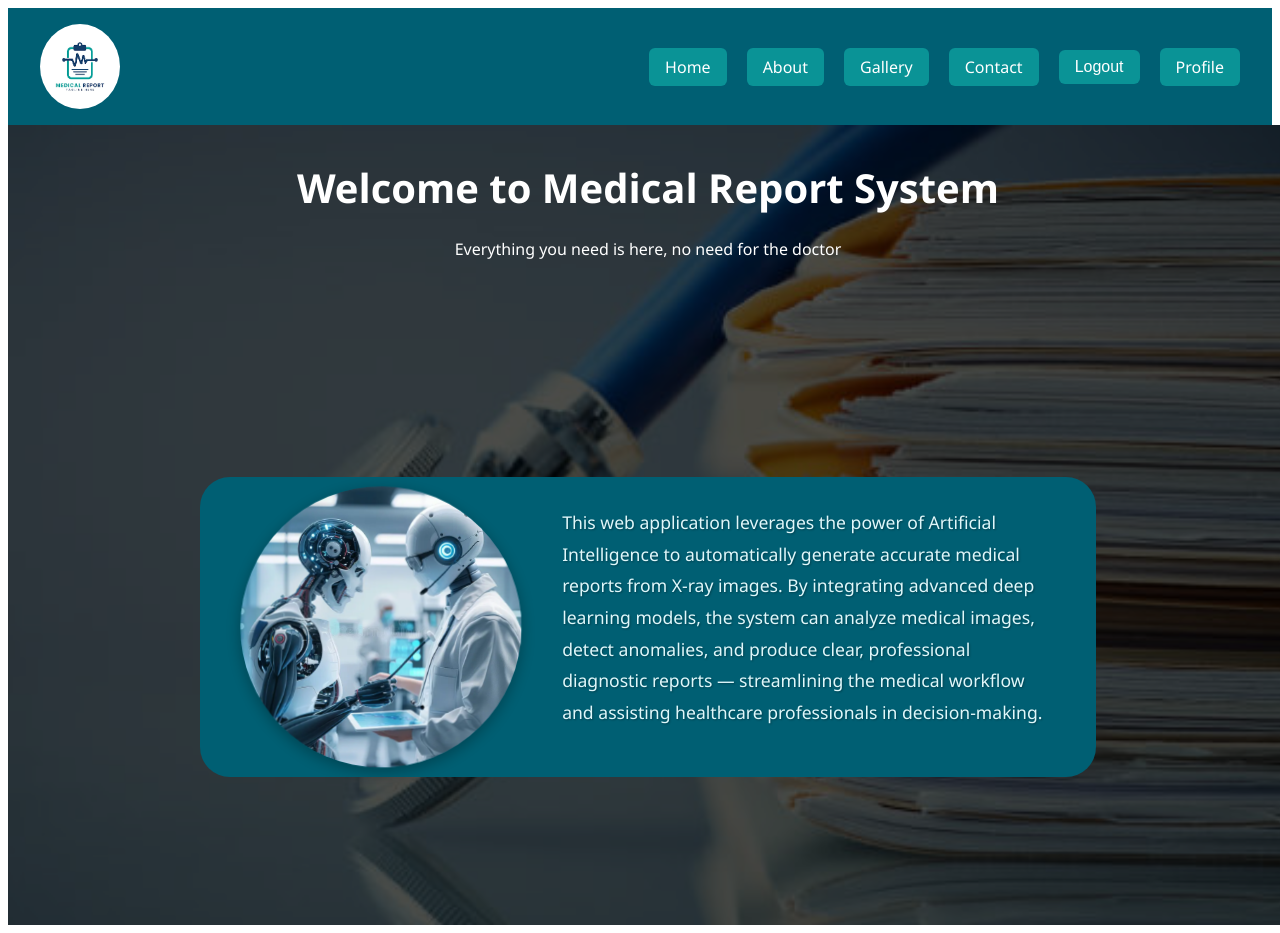
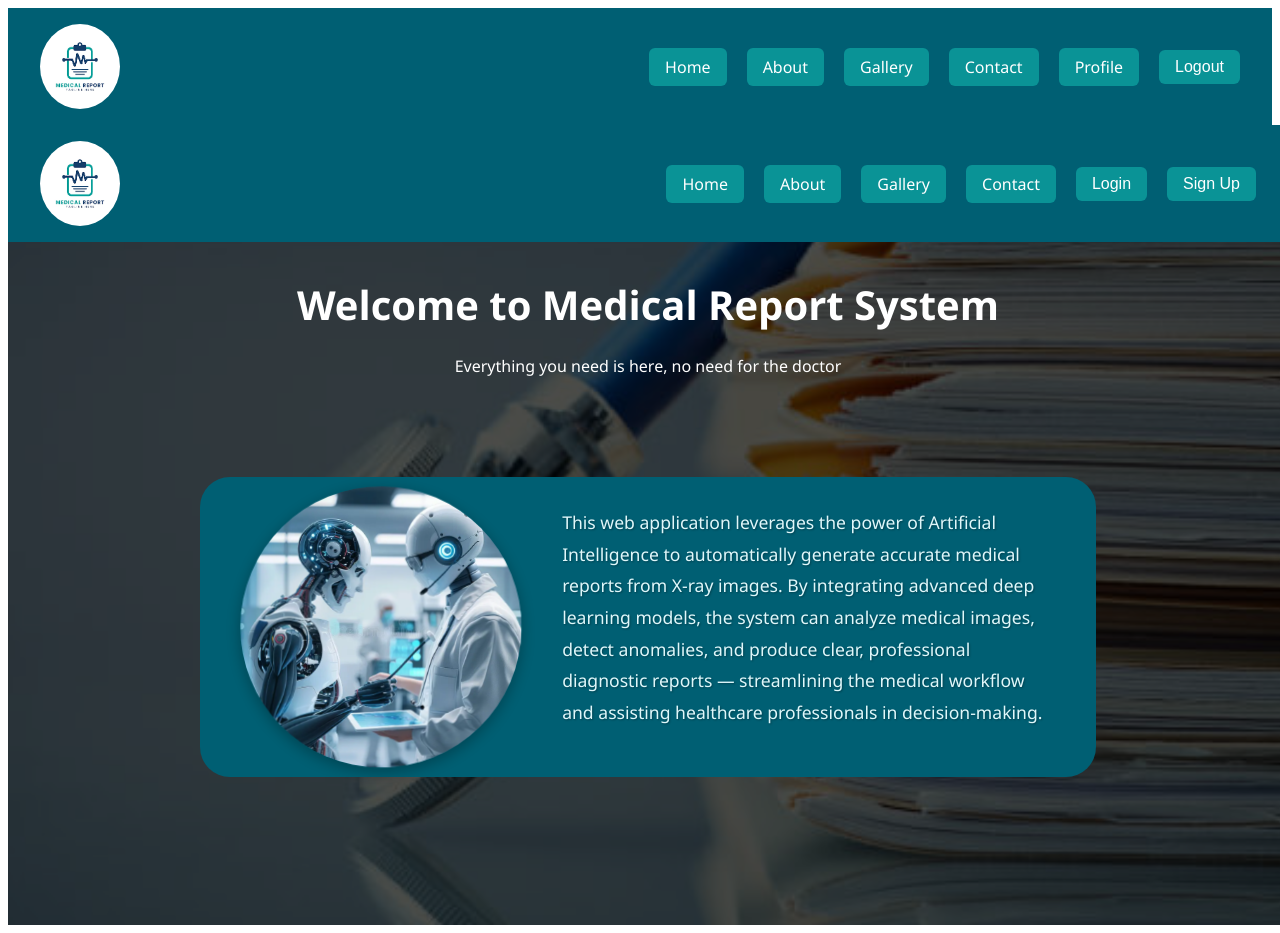
Before and after one commit to codewith-rawad/medical_report_project, a React (Vite) app in the folder medical_report_front/: page / in a window 1280 px wide. Built offline with nearby package versions, Linux system fonts and the light colour scheme; sample sign-in values are in the browser's storage.

Commit message:
add admin account

```diff
--- a/medical_report_front/src/App.jsx
+++ b/medical_report_front/src/App.jsx
@@ -1,6 +1,6 @@
 import React, { useState, useEffect } from 'react';
 import { BrowserRouter as Router, Route, Routes, Navigate } from 'react-router-dom';
-import { jwtDecode } from 'jwt-decode';
+import {jwtDecode} from 'jwt-decode';
 import Home from '../src/Pages/Home';
 import UserProfile from '../src/Pages/UserProfile';
 import AdminPage from '../src/Pages/Admin';
@@ -53,6 +53,7 @@ function App() {
         isAuthenticated={isAuthenticated}
         onLogout={onLogout}
         onLoginClick={() => setShowLogin(true)}
+        userRole={userRole}
       />
 
       {showLogin && (
@@ -84,7 +85,7 @@ function App() {
             )
           }
         />
-        {/* أي مسار غير معروف */}
+
         <Route path="*" element={<Navigate to="/" />} />
       </Routes>
     </Router>
--- a/medical_report_front/src/Components/Navbar.jsx
+++ b/medical_report_front/src/Components/Navbar.jsx
@@ -1,9 +1,9 @@
 import React from 'react';
-import { Link } from 'react-router-dom'; // استخدام Link للتوجيه
+import { Link } from 'react-router-dom';
 import '../Styles/Navbar.css';
 import logo from "../assets/logo.png";
 
-const Navbar = ({ onLoginClick, onSignupClick, isAuthenticated, onLogout }) => {
+const Navbar = ({ onLoginClick, onSignupClick, isAuthenticated, onLogout, userRole }) => {
   return (
     <nav className="navbar">
       <div className="logo">
@@ -16,8 +16,13 @@ const Navbar = ({ onLoginClick, onSignupClick, isAuthenticated, onLogout }) => {
         <li><a href="#contact">Contact</a></li>
         {isAuthenticated ? (
           <>
+
+            <li>
+              <Link to={userRole === 'admin' ? "/admin" : "/user-profile"}>
+                Profile
+              </Link>
+            </li>
             <li><button onClick={onLogout}>Logout</button></li>
-            <li><Link to="/user-profile">Profile</Link></li>
           </>
         ) : (
           <>
--- a/medical_report_front/src/Pages/Admin.jsx
+++ b/medical_report_front/src/Pages/Admin.jsx
@@ -1,8 +1,8 @@
-// AdminPage.js
+
 import React from 'react';
 
 const AdminPage = () => {
-  const users = []; // يمكن هنا جلب جميع المستخدمين من السيرفر وعرضهم
+  const users = [];
 
   return (
     <div>
--- a/medical_report_front/src/Pages/Home.jsx
+++ b/medical_report_front/src/Pages/Home.jsx
@@ -21,10 +21,10 @@ const Home = () => {
       By integrating advanced deep learning models, the system can analyze medical images, detect anomalies, and produce clear, professional diagnostic reports — streamlining the medical workflow and assisting healthcare professionals in decision-making.</span>
       </div>
 
-          {/* <Navbar
+          <Navbar
         onLoginClick={() => setShowLogin(true)}
         onSignupClick={() => setShowSignUp(true)}
-      /> */}
+      />
       <div className="home-container">
         <h1>Welcome to Medical Report System</h1>
         <p>Everything you need is here, no need for the doctor</p>
```
Also changed, not shown: 1 other file (tests, documents, lock files or other folders).
